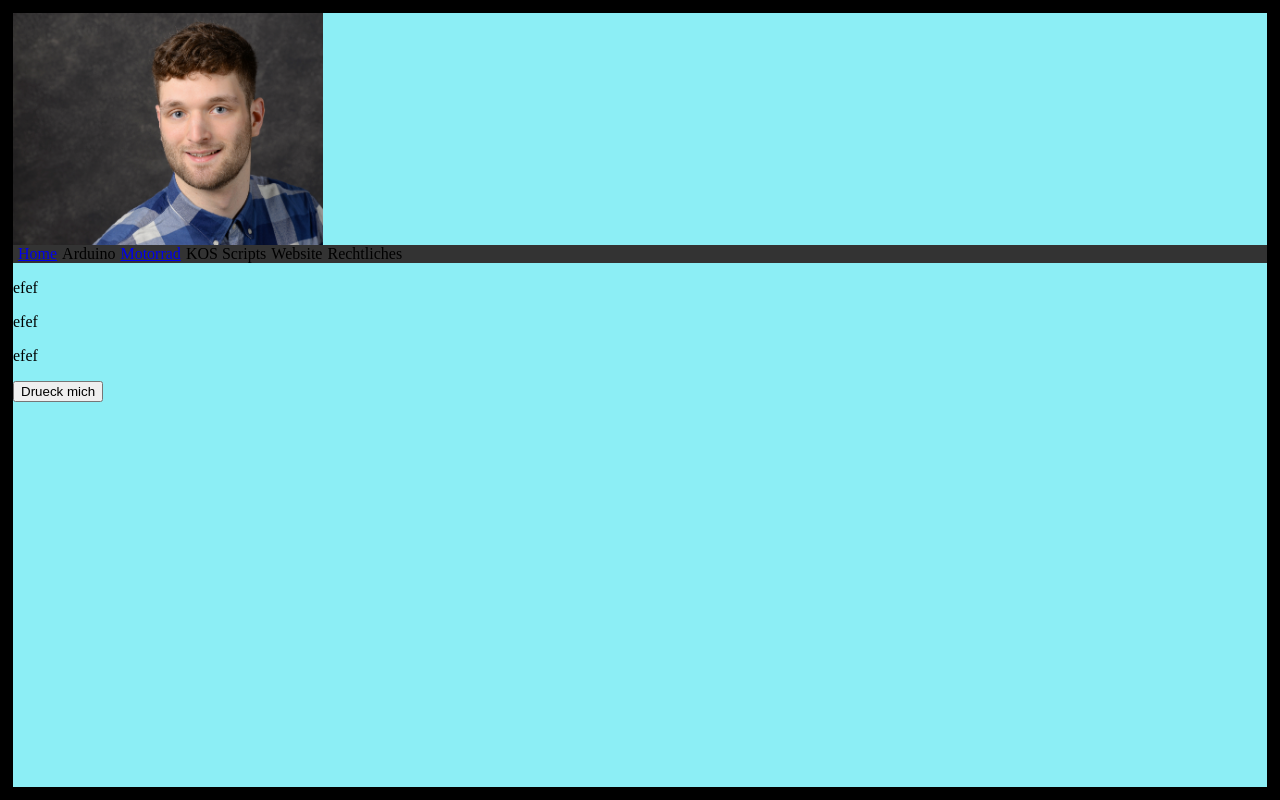
After one commit to NickiBroichhausen/Webpage, a PHP site: page /homepage.php in a window 1280 px wide. The commit adds this page. Run offline with PHP 8.4, Linux system fonts and the light colour scheme.

Commit message:
htm to php

```diff
--- a/header.html
+++ b/header.html
@@ -2,6 +2,7 @@
     <li><a href="homepage.htm">Home</a></li>
     <li>Arduino</li>
     <li><a href="motorrad.htm">Motorrad</a></li>
-    <li>KOS Script</li>
-    <li>sonstiges</li>
+    <li>KOS Scripts</li>
+    <li>Website</li>
+    <li>Rechtliches</li>
 </ol>
--- /dev/null
+++ b/homepage.php
@@ -0,0 +1,23 @@
+<html>
+
+<head>
+<title>Broichhausen</title>
+<link href="styles/style.css" rel="stylesheet" type="text/css">
+</head>
+
+<body>
+    <div>
+        <img src="images/profil.jpg" alt="Profil Bild" width=auto height=30%>
+    </div>
+    <?php include "./header.html" ?>
+
+<div>
+<p>efef</p>
+<p>efef</p>
+<p>efef</p>
+<button>Drueck mich</button>
+</div>
+<script src="scripts/main.js"></script>
+</body>
+
+</html>
--- a/styles/style.css
+++ b/styles/style.css
@@ -7,7 +7,7 @@ body{
     /* width: 600px; */
     /* margin-left: 300px ;
     margin-right: 300px; */
-    background-color: rgb(140, 245, 231);
+    background-color: rgb(140, 238, 245);
     border: 5px solid black;
     align-self: center;
 }
```
